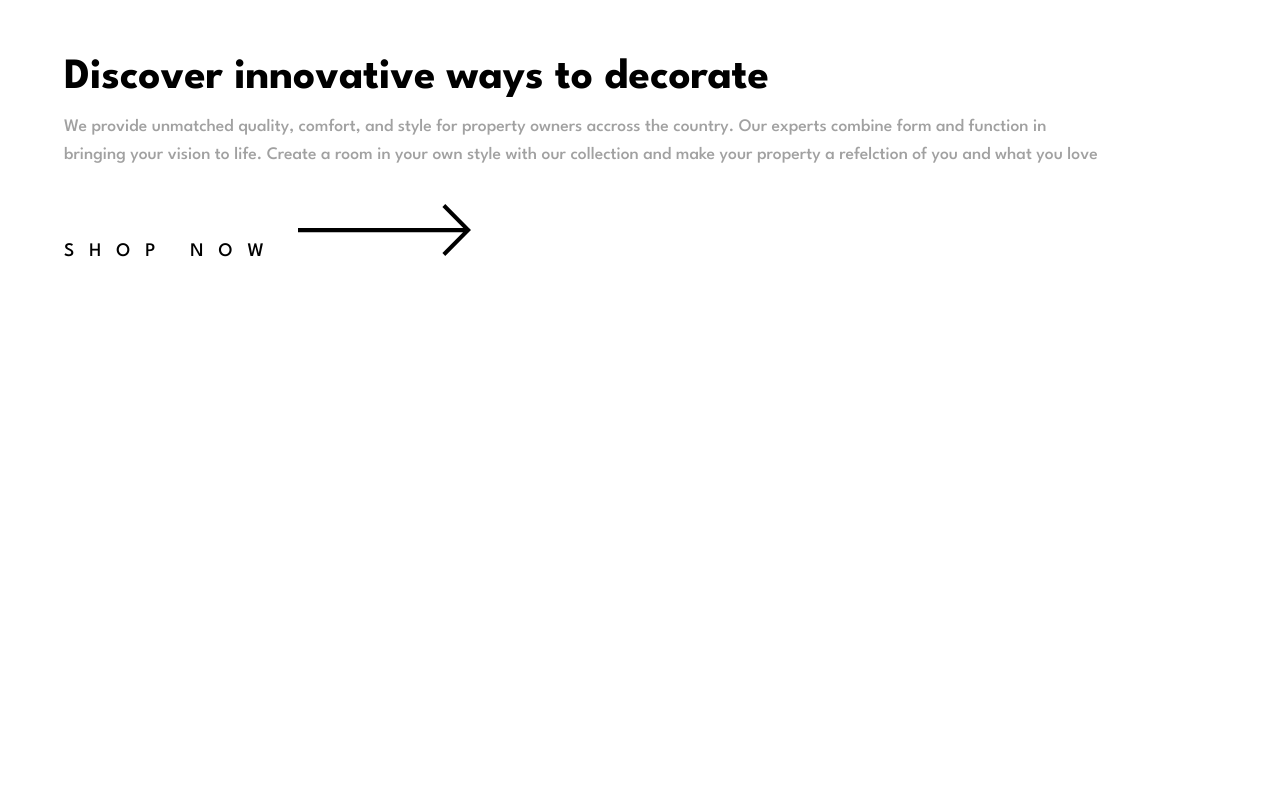
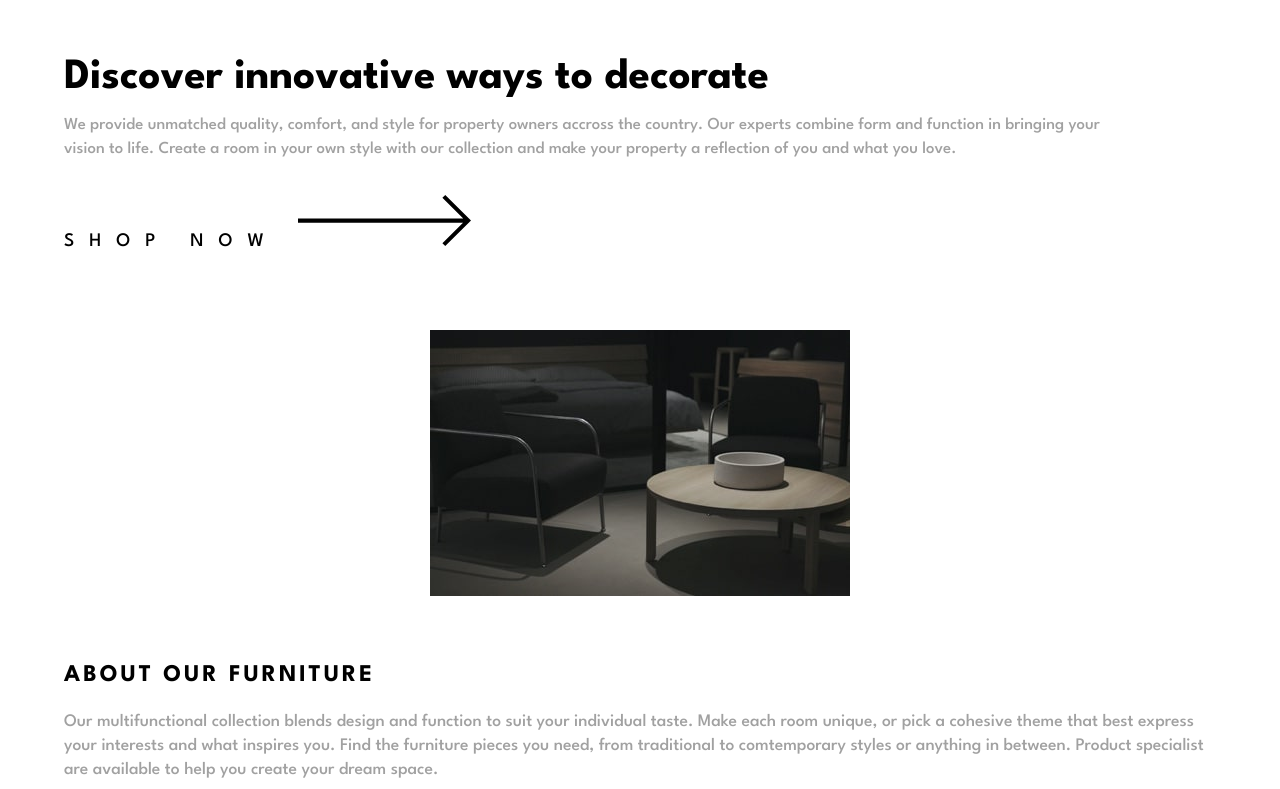
Before and after one commit to OscarAnillo/-room_homepage_fe, a React (Create React App) app: page / in a window 1280 px wide. Shown: the part 1231-2020 px from the top of the page. Before the commit the page ends 1523 px from the top, so only its background shows below. Built offline with nearby package versions, Linux system fonts and the light colour scheme.

Commit message:
add mainComponent

```diff
--- a/src/App.css
+++ b/src/App.css
@@ -96,8 +96,9 @@ img {
 }
 .hero-text p {
   color: hsl(0, 0%, 63%);
-  font-size: 1.1rem;
-  line-height: 1.75rem;
+  font-size: 1.05rem;
+  font-weight: 500;
+  line-height: 1.5rem;
   margin-bottom: 2em;
   width: 90%;
 }
@@ -111,3 +112,28 @@ img {
 .hero-text img {
   width: 15%;
 }
+
+
+/* MainComponent */
+.div-container {
+  padding-top: 3em;
+}
+.main-col2 {
+  padding: 4em 0;
+  text-align: left;
+}
+.main-col2 div {
+  width: 90%;
+  margin: 0 auto;
+}
+.main-col2 h2 {
+  letter-spacing: 3px;
+  font-weight: 700;
+  padding-bottom: 1em;
+  text-transform: uppercase;
+}
+.main-col2 p {
+  color: hsl(0, 0%, 63%);
+  font-size: 1.1rem;
+  line-height: 1.5rem;
+}
--- a/src/App.js
+++ b/src/App.js
@@ -2,6 +2,7 @@ import { useState, useEffect } from "react";
 
 import { HeroComponent } from "./Components/hero-component";
 import { NavBarComponent } from "./Components/nav-bar";
+import { MainComponent } from "./Components/main-component";
 
 import "./App.css";
 
@@ -27,6 +28,7 @@ function App() {
         clickMobileMenuHandler={clickMobileMenuHandler}
       />
       <HeroComponent />
+      <MainComponent />
     </div>
   );
 }
--- a/src/Components/hero-component.js
+++ b/src/Components/hero-component.js
@@ -37,8 +37,8 @@ export const HeroComponent = () => {
             We provide unmatched quality, comfort, and style for property owners
             accross the country. Our experts combine form and function in
             bringing your vision to life. Create a room in your own style with
-            our collection and make your property a refelction of you and what
-            you love
+            our collection and make your property a reflection of you and what
+            you love.
           </p>
           <span>Shop Now</span>
           <img src="images/icon-arrow.svg" alt="" />
--- /dev/null
+++ b/src/Components/main-component.js
@@ -0,0 +1,21 @@
+export const MainComponent = () => {
+  return (
+    <div className="div-container">
+      <img src="images/image-about-dark.jpg" alt="" />
+      <div className="main-col2">
+        <div>
+          <h2>About our furniture</h2>
+          <p>
+            Our multifunctional collection blends design and function to suit
+            your individual taste. Make each room unique, or pick a cohesive
+            theme that best express your interests and what inspires you. Find
+            the furniture pieces you need, from traditional to comtemporary
+            styles or anything in between. Product specialist are available to
+            help you create your dream space.
+          </p>
+        </div>
+      </div>
+      <img src="images/image-about-light.jpg" alt="" />
+    </div>
+  );
+};
```
